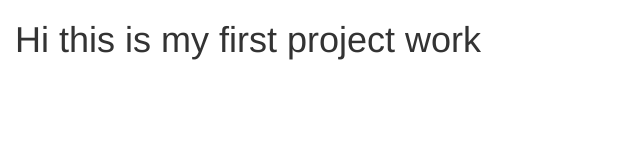
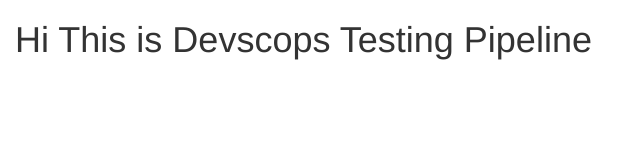
Before and after one commit to mani7444/Zap-tool, a plain HTML site: page src/main/webapp/index.html in a window 1280 px wide. Shown: the whole page, without its empty margins (0-640 px from the left). Drawn offline with nearby package versions, Linux system fonts and the light colour scheme.

Commit message:
Update index.html

```diff
--- a/src/main/webapp/index.html
+++ b/src/main/webapp/index.html
@@ -11,7 +11,7 @@
 <body>
 
 <div class="container-fluid">
-  <h1>Hi this is my first project work</h1>
+  <h1>Hi This is Devscops Testing Pipeline</h1>
 </div>
 
 </body>
```
